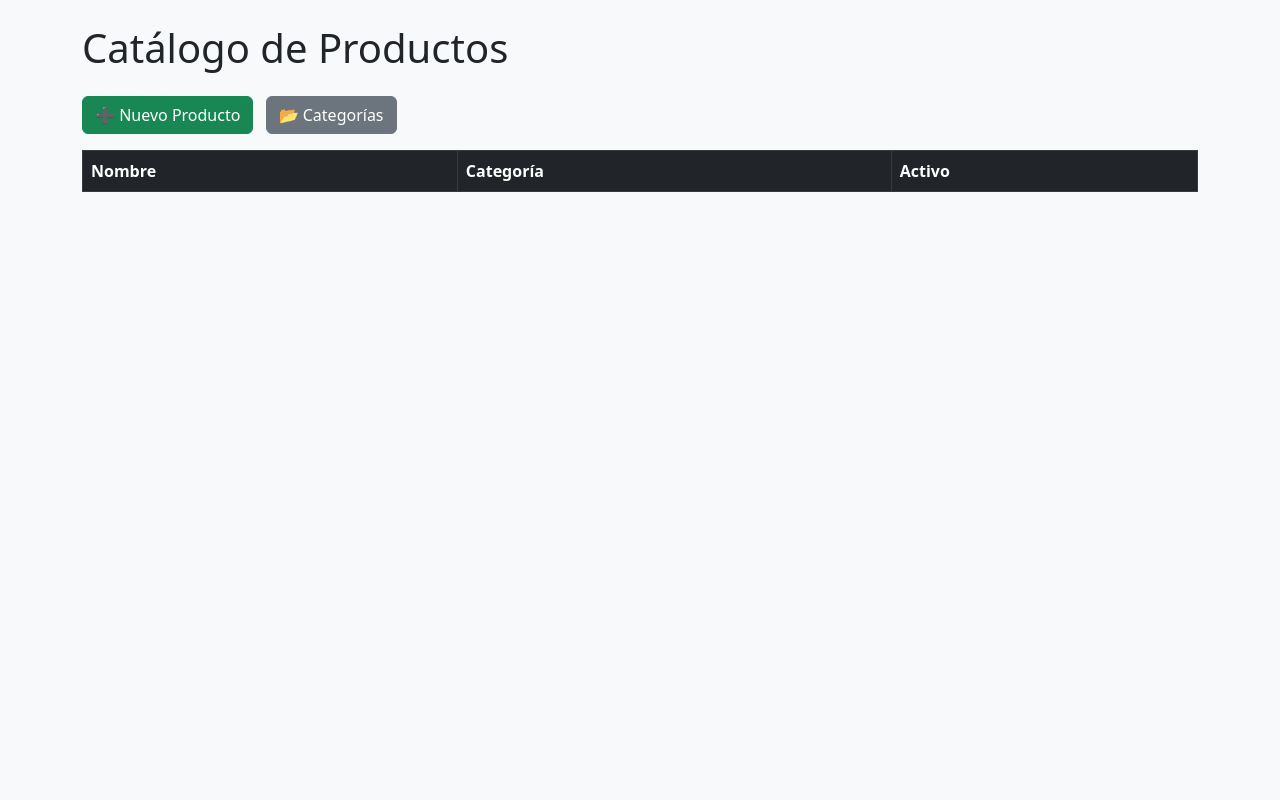
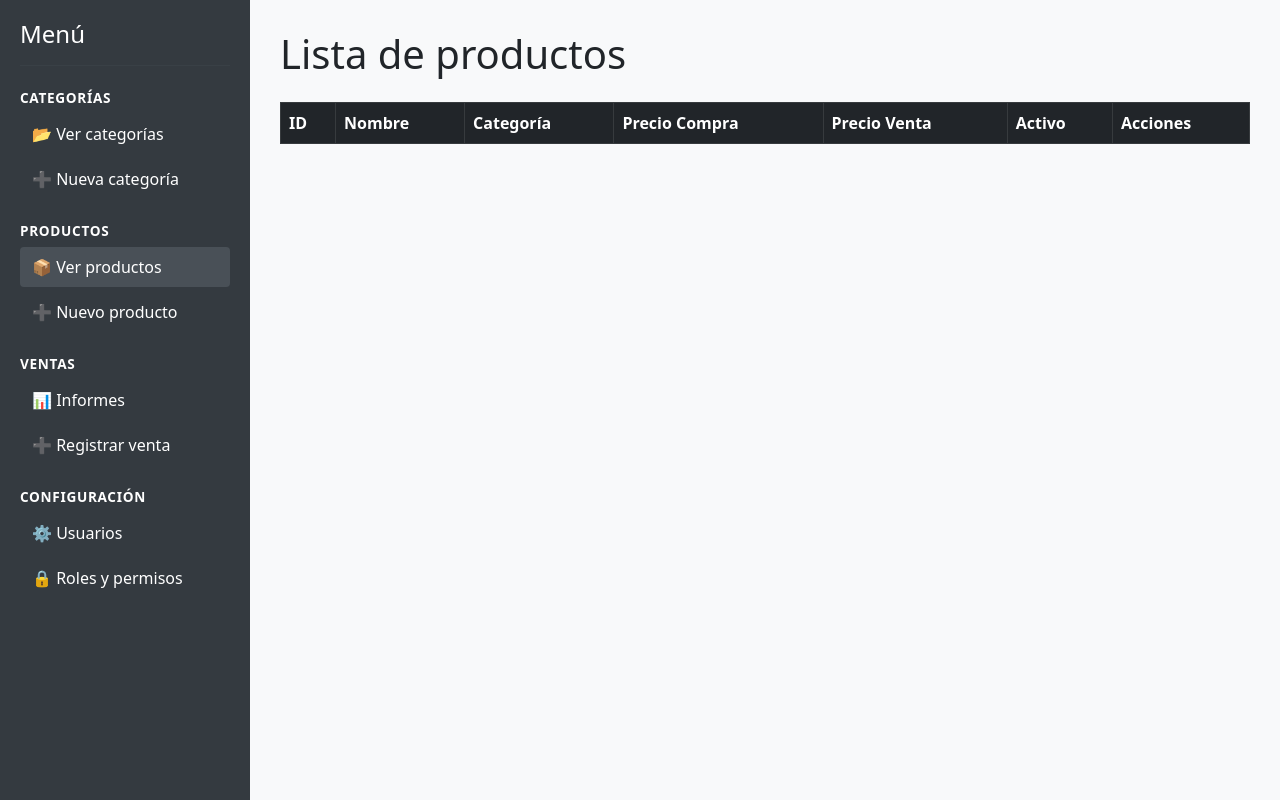
Before and after one commit to Exequiels90/admin, a Flask app: page /admin in a window 1280 px wide. Run offline with Flask 3, Linux system fonts and the light colour scheme; data that the repository does not hold is empty.

Commit message:
Add files via upload

```diff
--- a/templates/admin.html
+++ b/templates/admin.html
@@ -1,23 +1,20 @@
-<!doctype html>
-<html lang="es">
-<head>
-    <meta charset="utf-8">
-    <title>Admin - Productos</title>
-    <link href="https://cdn.jsdelivr.net/npm/bootstrap@5.3.0/dist/css/bootstrap.min.css" rel="stylesheet">
-</head>
-<body class="bg-light p-4">
-    <div class="container">
-        <h1 class="mb-4">Catálogo de Productos</h1>
-        <a href="/nuevo_producto" class="btn btn-success mb-3">➕ Nuevo Producto</a>
-        <a href="/categorias" class="btn btn-secondary mb-3 ms-2">📂 Categorías</a>
+{% extends "base.html" %}
 
+{% block title %}Lista de productos{% endblock %}
+
+{% block content %}
+<h1 class="mb-4">Lista de productos</h1>
 
 <table class="table table-bordered table-hover bg-white">
     <thead class="table-dark">
         <tr>
+            <th>ID</th>
             <th>Nombre</th>
             <th>Categoría</th>
+            <th>Precio Compra</th>
+            <th>Precio Venta</th>
             <th>Activo</th>
+            <th>Acciones</th>
         </tr>
     </thead>
     <tbody>
@@ -26,15 +23,19 @@
             <td>{{ producto['id_producto'] }}</td>
             <td>{{ producto['nombre'] }}</td>
             <td>{{ producto['categoria'] or "Sin categoría" }}</td>
+            <td>${{ "%.2f"|format(producto['precio_compra'] or 0) }}</td>
+            <td>${{ "%.2f"|format(producto['precio_venta'] or 0) }}</td>
             <td>{{ "Sí" if producto['activo'] else "No" }}</td>
             <td>
                 <a href="{{ url_for('editar_producto', id_producto=producto['id_producto']) }}" class="btn btn-warning btn-sm">Editar</a>
-                        <a href="{{ url_for('eliminar_producto', id_producto=producto['id_producto']) }}" class="btn btn-danger btn-sm">Eliminar</a>
+                <a href="{{ url_for('eliminar_producto', id_producto=producto['id_producto']) }}"
+                   class="btn btn-danger btn-sm"
+                   onclick="return confirm('¿Estás seguro de eliminar este producto?')">
+                   Eliminar
+                </a>
             </td>
         </tr>
         {% endfor %}
     </tbody>
 </table>
-    </div>
-</body>
-</html>
+{% endblock %}
--- a/templates/base.html
+++ b/templates/base.html
@@ -1,12 +1,83 @@
 <!DOCTYPE html>
 <html lang="es">
 <head>
-  <meta charset="UTF-8">
-  <title>{% block title %}Mi App{% endblock %}</title>
-  <link href="https://cdn.jsdelivr.net/npm/bootstrap@5.3.3/dist/css/bootstrap.min.css" rel="stylesheet">
+    <meta charset="UTF-8" />
+    <meta name="viewport" content="width=device-width, initial-scale=1" />
+    <title>{% block title %}Panel de administración{% endblock %}</title>
+    <link href="https://cdn.jsdelivr.net/npm/bootstrap@5.3.0/dist/css/bootstrap.min.css" rel="stylesheet" />
+    <style>
+        body {
+            display: flex;
+            min-height: 100vh;
+            margin: 0;
+        }
+        .sidebar {
+            width: 250px;
+            background-color: #343a40;
+            color: white;
+            padding: 20px;
+            flex-shrink: 0;
+        }
+        .sidebar h4 {
+            margin-bottom: 1rem;
+        }
+        .sidebar hr {
+            border-color: #495057;
+        }
+        .sidebar h6 {
+            margin-top: 1.5rem;
+            margin-bottom: 0.5rem;
+            font-weight: 600;
+            text-transform: uppercase;
+            font-size: 0.85rem;
+            letter-spacing: 0.05em;
+        }
+        .sidebar a {
+            color: white;
+            display: block;
+            padding: 8px 12px;
+            text-decoration: none;
+            border-radius: 4px;
+            margin-bottom: 0.3rem;
+            transition: background-color 0.2s ease;
+        }
+        .sidebar a:hover, .sidebar a.active {
+            background-color: #495057;
+        }
+        .content {
+            flex-grow: 1;
+            padding: 30px;
+            background-color: #f8f9fa;
+        }
+    </style>
 </head>
 <body>
-  {% block content %}{% endblock %}
-  <script src="https://cdn.jsdelivr.net/npm/bootstrap@5.3.3/dist/js/bootstrap.bundle.min.js"></script>
+    <!-- Menú lateral -->
+    <nav class="sidebar">
+        <h4>Menú</h4>
+        <hr />
+        <h6>Categorías</h6>
+        <a href="{{ url_for('listar_categorias') }}" class="{% if request.endpoint == 'listar_categorias' %}active{% endif %}">📂 Ver categorías</a>
+        <a href="{{ url_for('nueva_categoria') }}" class="{% if request.endpoint == 'nueva_categoria' %}active{% endif %}">➕ Nueva categoría</a>
+
+        <h6>Productos</h6>
+        <a href="{{ url_for('admin') }}" class="{% if request.endpoint == 'admin' %}active{% endif %}">📦 Ver productos</a>
+        <a href="{{ url_for('nuevo_producto') }}" class="{% if request.endpoint == 'nuevo_producto' %}active{% endif %}">➕ Nuevo producto</a>
+
+        <h6>Ventas</h6>
+        <a href="#">📊 Informes</a>
+        <a href="#">➕ Registrar venta</a>
+
+        <h6 class="mt-4">Configuración</h6>
+        <a href="#">⚙️ Usuarios</a>
+        <a href="#">🔒 Roles y permisos</a>
+    </nav>
+
+    <!-- Contenido principal -->
+    <main class="content">
+        {% block content %}{% endblock %}
+    </main>
+
+    <script src="https://cdn.jsdelivr.net/npm/bootstrap@5.3.0/dist/js/bootstrap.bundle.min.js"></script>
 </body>
 </html>
```
Also changed, not shown: templates/categorias.html (+7 -8 lines), templates/nueva_categoria.html (+8 -5 lines), templates/nuevo_producto.html (+25 -26 lines). Lines whose indentation alone changed are shown as unchanged.
